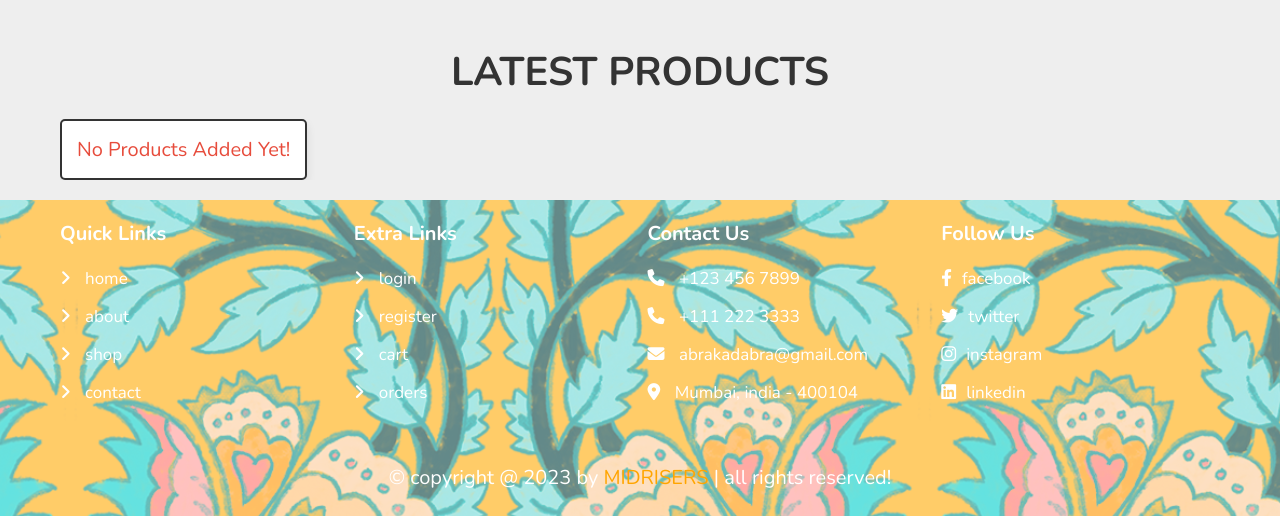
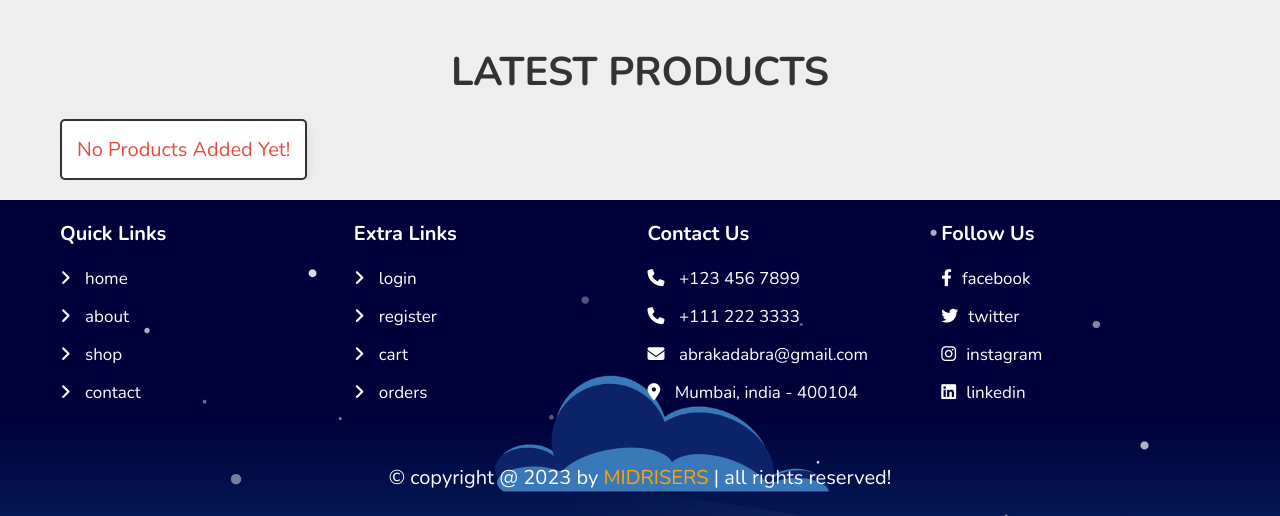
Before and after one commit to Mr-Khandelwal/AbraKaDabra, a PHP site: page /home.php in a window 1280 px wide. Shown: the part 892-1408 px from the top of the page. Run offline with PHP 8.4, Linux system fonts and the light colour scheme; data that the repository does not hold is empty; some libraries are stand-ins or nearby versions.

Commit message:
css change 4

```diff
--- a/css/style.css
+++ b/css/style.css
@@ -940,7 +940,7 @@ section{
  .footer{
 
    background-color: var(--white);
-   background :url("../images/frontpage.png") no-repeat;
+   background :url("../images/Black\ and\ Blue\ Illustration\ Lighthouse\ Desktop\ Wallpaper.png") no-repeat;
    /* padding-bottom: 7rem; */
 }
 
--- a/home.php
+++ b/home.php
@@ -45,7 +45,7 @@ include 'components/wishlist_cart.php';
 
       <div class="swiper-slide slide">
          <div class="image">
-            <img src="images/home-1.png" alt="">
+            <img src="images/saree.png" alt="">
          </div>
          <div class="content">
             <span>upto 50% off</span>
```
Also changed, not shown: images/bg.png (renamed from images/frontpage.png), images/saree.png (renamed from images/home-1.png).
